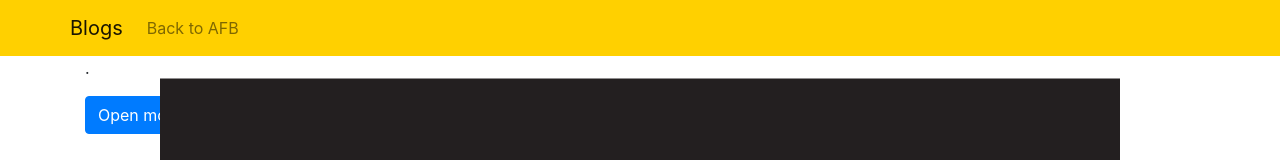
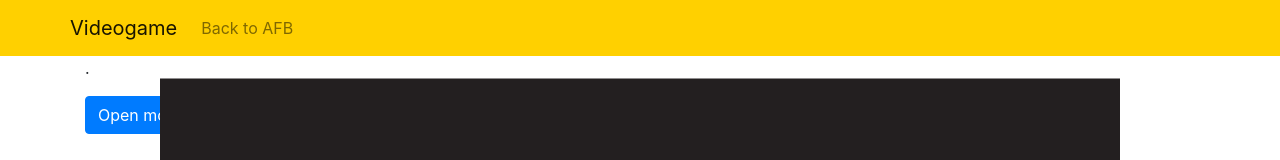
Before and after one commit to NeneWang/afreebird-videogame-standalonepage, a plain HTML site: page afreebird/index.html in a window 1280 px wide. Shown: the top 160 px of the page. Drawn offline with nearby package versions, Linux system fonts and the light colour scheme; no server answers.

Commit message:
Update index.html

```diff
--- a/afreebird/index.html
+++ b/afreebird/index.html
@@ -35,7 +35,7 @@
 
     <nav class="navbar fixed-top navbar-light navbar-expand navbar-custom ">
         <div class="container">
-            <a class="navbar-brand" href="/blog/">Blogs</a>
+            <a class="navbar-brand" href="/blog/">Videogame</a>
             <button class="navbar-toggler" type="button" data-toggle="collapse" data-target="#navbarNavAltMarkup" aria-controls="navbarNavAltMarkup" aria-expanded="false" aria-label="Toggle navigation">
           <span class="navbar-toggler-icon"></span>
             </button>
```
